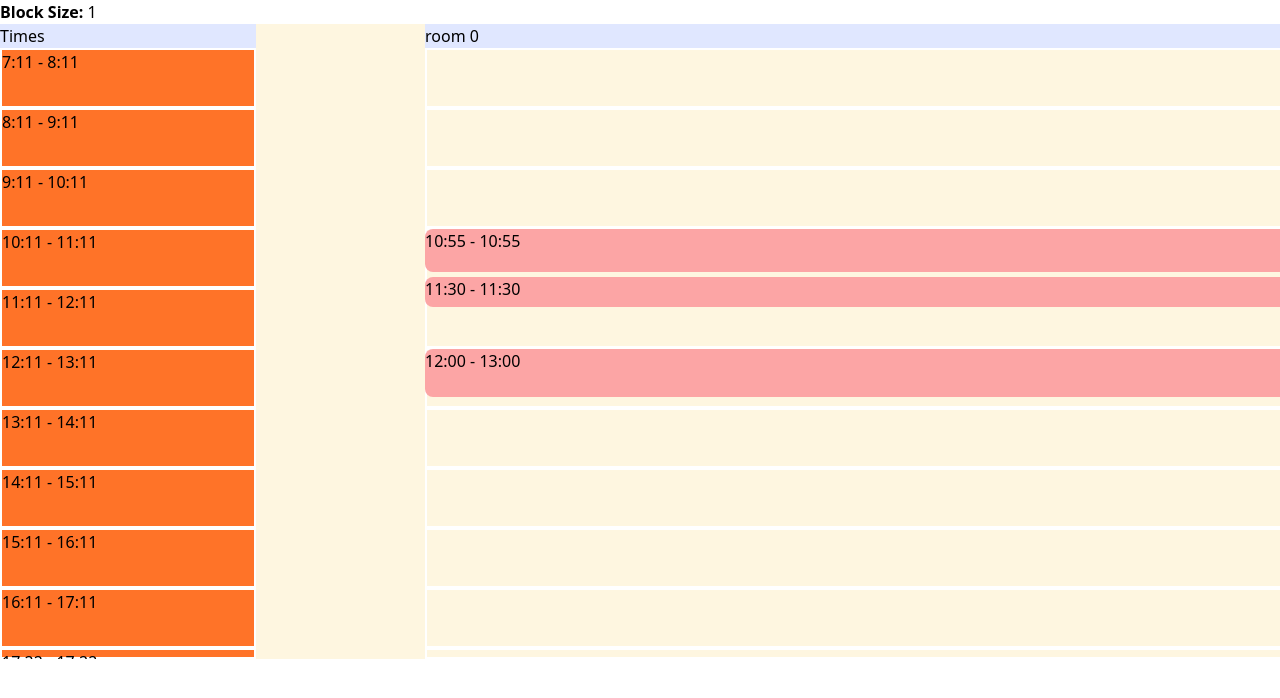
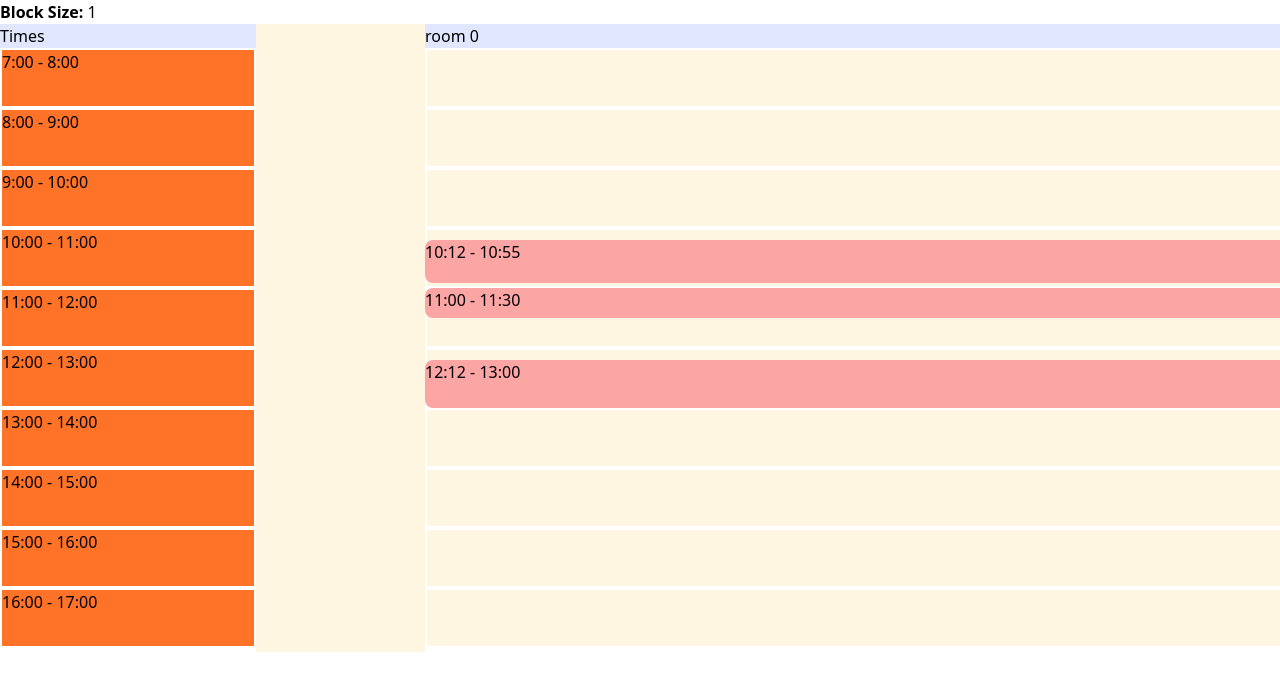
Before and after one commit to lucien-van-duijnhoven/lucks, a React (Vite) app: page / in a window 1280 px wide. Shown: the top 698 px of the page. Built offline with nearby package versions, Linux system fonts and the light colour scheme.

Commit message:
Fix Time formatting

```diff
--- a/src/Room.tsx
+++ b/src/Room.tsx
@@ -62,7 +62,7 @@ function Room({ events, range }: { events: Event[]; range: Time }) {
           }}
         >
           <span>
-            {block.data.time.start.h}:{stringDubbleZero(block.data.time.end.m)}{" "}
+            {block.data.time.start.h}:{stringDubbleZero(block.data.time.start.m)}{" "}
             - {block.data.time.end.h}:{stringDubbleZero(block.data.time.end.m)}
           </span>
         </div>
--- a/src/Schedule.tsx
+++ b/src/Schedule.tsx
@@ -32,7 +32,7 @@ export const Schedule: FC = () => {
       <div className="snap-x flex overflow-x-scroll overflow-y-hidden snap-mandatory h-fit ">
         <div className="sticky left-0 w-1/5 min-w-fit bg-indigo-100 shrink-0">
           <h1>Times</h1>
-          <SidBar range={{ start: { h: 7, m: 11 }, end: { h: 17, m: 22 } }} />
+          <SidBar range={dayRange} />
         </div>
         {dummyRooms.map(room =>
           <div key={room.title} className="snap-center shrink-0 w-full bg-[#fef6e0] flex place-items-end flex-col">
@@ -43,7 +43,7 @@ export const Schedule: FC = () => {
             <div className="w-4/5 h-fit relative bg-lime-100">
               <Room
                 events={room.events}
-                range={{ start: { h: 7, m: 11 }, end: { h: 17, m: 22 } }}
+                range={dayRange}
               />
             </div>
           </div>
--- a/src/SideBar.tsx
+++ b/src/SideBar.tsx
@@ -17,7 +17,7 @@ function SidBar({ range }: { range: Time }) {
           className="shrink-0 bg-[#ff7328] border-2 z-20 border-solid border-white"
         >
           <span>
-            {timeBlock.data.start.h}:{stringDubbleZero(timeBlock.data.end.m)} -{" "}
+            {timeBlock.data.start.h}:{stringDubbleZero(timeBlock.data.start.m)} -{" "}
             {timeBlock.data.end.h}:{stringDubbleZero(timeBlock.data.end.m)}
           </span>
         </div>
--- a/src/data.ts
+++ b/src/data.ts
@@ -1,9 +1,6 @@
 // import { Event } from "./New";
 
 import { Event, Room } from "./type";
-
-
-
 
 export const dummyEvents: Event[] = [
   {
```
